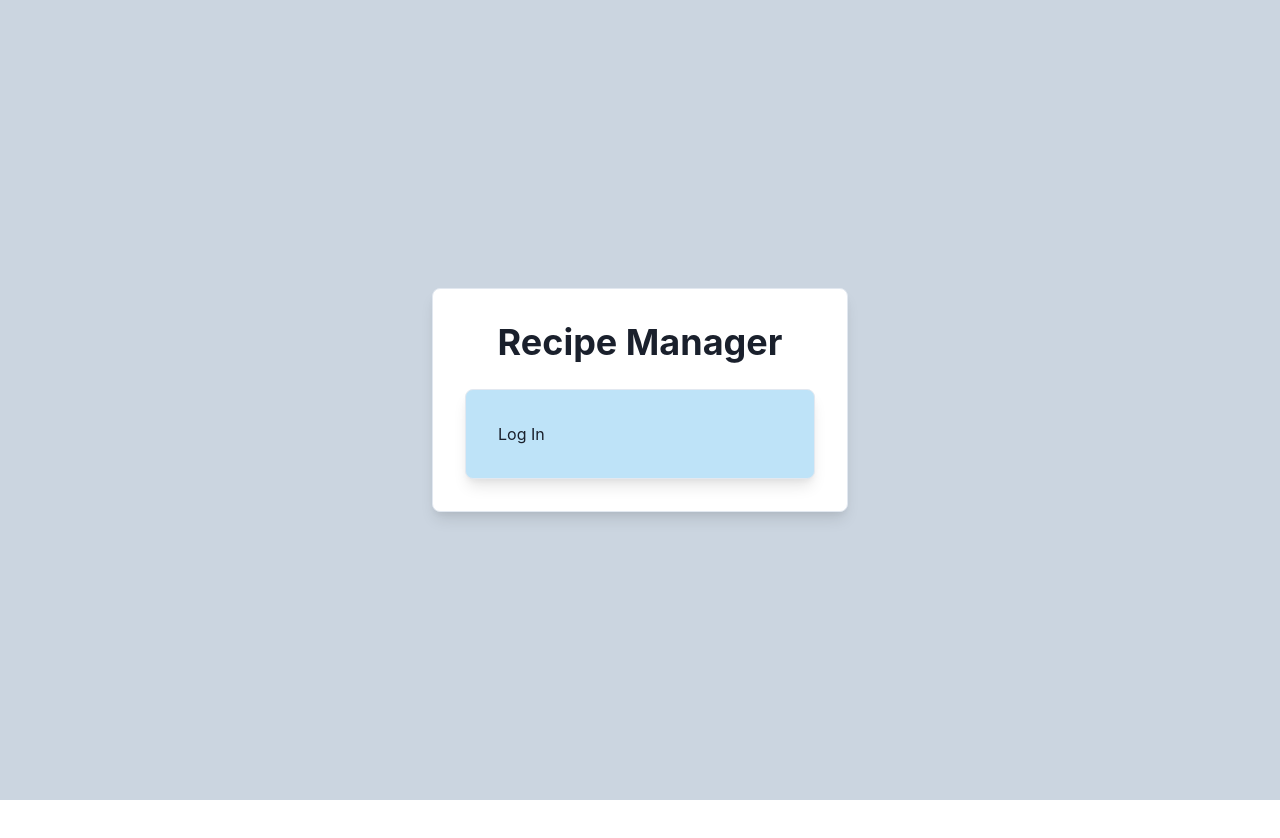
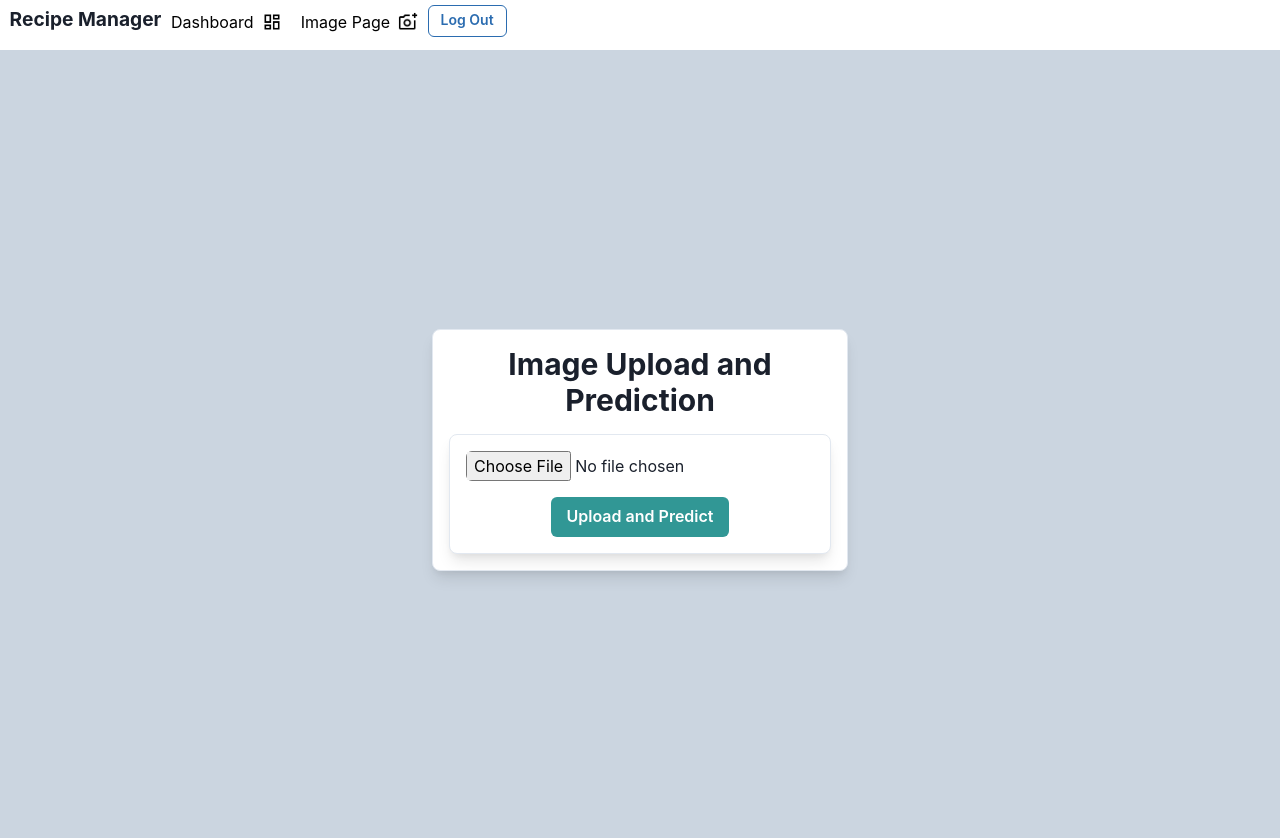
Before and after one commit to James-J-Barry/HopHacks24, a React (Vite) app in the folder recipe-scraping-project/: page /image-upload-page in a window 1280 px wide. Before the commit this address led to /. Shown: the top 838 px of the page. Before the commit the page ends 800 px from the top, so only its background shows below. Built offline with nearby package versions, Linux system fonts and the light colour scheme.

Commit message:
Removed auth stuff

```diff
--- a/recipe-scraping-project/src/App.tsx
+++ b/recipe-scraping-project/src/App.tsx
@@ -5,56 +5,22 @@ import {
     Navigate,
 } from "react-router-dom";
 import { ChakraProvider } from "@chakra-ui/react";
-import { useAuth0 } from "@auth0/auth0-react";
 import { NavbarComponent } from "./components/navbar/navbar-component";
 import LoginPage from "./pages/login-page";
 import DashboardPage from "./pages/dashboard-page";
 import ImageUploadPage from "./pages/image-upload-page";
 
 export default function App() {
-    const { isAuthenticated, isLoading } = useAuth0();
-
-    if (isLoading) {
-        return <div>Loading...</div>;
-    }
-
     return (
         <ChakraProvider>
             <Router>
-                {/* Show Navbar only if the user is authenticated */}
-                {isAuthenticated && <NavbarComponent />}
+                {/* Always show Navbar */}
+                <NavbarComponent />
                 <Routes>
-                    {/* Default route: if not authenticated, go to login */}
-                    <Route
-                        path="/"
-                        element={
-                            isAuthenticated ? (
-                                <Navigate to="/dashboard" />
-                            ) : (
-                                <LoginPage />
-                            )
-                        }
-                    />
-                    <Route
-                        path="/dashboard"
-                        element={
-                            isAuthenticated ? (
-                                <DashboardPage />
-                            ) : (
-                                <Navigate to="/" />
-                            )
-                        }
-                    />
-                    <Route
-                        path="/upload-image"
-                        element={
-                            isAuthenticated ? (
-                                <ImageUploadPage />
-                            ) : (
-                                <Navigate to="/" />
-                            )
-                        }
-                    />
+                    {/* Default route: Go to login */}
+                    <Route path="/" element={<LoginPage />} />
+                    <Route path="/dashboard-page" element={<DashboardPage />} />
+                    <Route path="/image-upload-page" element={<ImageUploadPage />} />
                     {/* Redirect any unknown route to login */}
                     <Route path="*" element={<Navigate to="/" />} />
                 </Routes>
--- a/recipe-scraping-project/src/components/auth-logout-component.tsx
+++ b/recipe-scraping-project/src/components/auth-logout-component.tsx
@@ -1,19 +1,14 @@
 import { useAuth0 } from "@auth0/auth0-react";
-import { Box } from "@chakra-ui/react";
+import { Button } from "@chakra-ui/react";
 
 export function AuthLogout() {
     const { logout } = useAuth0();
 
     return (
-        <Box
-            p={8}
-            borderWidth={1}
-            borderRadius="lg"
-            boxShadow="lg"
-            w="100%"
-            backgroundColor={"blue.100"}
-        >
-            <button
+        <Button
+            size="sm"
+            variant="outline"
+            colorScheme="blue"
             onClick={() =>
                 logout({
                     logoutParams: { returnTo: window.location.origin },
@@ -21,7 +16,6 @@ export function AuthLogout() {
             }
         >
             Log Out
-            </button>
-        </Box>
+        </Button>
     );
 }
--- a/recipe-scraping-project/src/components/auth-profile-component.tsx
+++ b/recipe-scraping-project/src/components/auth-profile-component.tsx
@@ -1,7 +1,7 @@
 import { useAuth0 } from "@auth0/auth0-react";
 import { Flex } from "@chakra-ui/react";
 
-export function AuthProfile() {
+export default function AuthProfile() {
     const { user, isAuthenticated, isLoading } = useAuth0();
 
     if (isLoading) {
--- a/recipe-scraping-project/src/components/image-upload.component.tsx
+++ b/recipe-scraping-project/src/components/image-upload.component.tsx
@@ -1,15 +1,28 @@
 import React, { useState } from "react";
 import imagePredictionService from "../shared/services/image-prediction.service";
+import {
+    Box,
+    Button,
+    Input,
+    Image,
+    Text,
+    VStack,
+    Alert,
+    AlertIcon,
+} from "@chakra-ui/react";
 
 export function ImageUpload() {
     const [selectedFile, setSelectedFile] = useState<File | null>(null);
+    const [previewUrl, setPreviewUrl] = useState<string | null>(null);
     const [prediction, setPrediction] = useState<string>("");
     const [loading, setLoading] = useState<boolean>(false);
     const [error, setError] = useState<string>("");
 
     const handleFileChange = (event: React.ChangeEvent<HTMLInputElement>) => {
         if (event.target.files && event.target.files[0]) {
-            setSelectedFile(event.target.files[0]);
+            const file = event.target.files[0];
+            setSelectedFile(file);
+            setPreviewUrl(URL.createObjectURL(file));
         }
     };
 
@@ -35,13 +48,41 @@ export function ImageUpload() {
     };
 
     return (
-        <div>
-            <input type="file" accept="image/*" onChange={handleFileChange} />
-            <button onClick={handleUpload} disabled={loading}>
-                {loading ? "Uploading..." : "Upload and Predict"}
-            </button>
-            {prediction && <p>Prediction: {prediction}</p>}
-            {error && <p style={{ color: "red" }}>{error}</p>}
-        </div>
+        <Box p={4} borderWidth={1} borderRadius="lg" boxShadow="lg" bg="white">
+            <VStack spacing={4}>
+                <Input
+                    type="file"
+                    accept="image/*"
+                    onChange={handleFileChange}
+                    variant="unstyled"
+                />
+                {previewUrl && (
+                    <Image
+                        src={previewUrl}
+                        alt="Selected file"
+                        maxH="200px"
+                        borderRadius="md"
+                    />
+                )}
+                <Button
+                    colorScheme="teal"
+                    onClick={handleUpload}
+                    isLoading={loading}
+                >
+                    Upload and Predict
+                </Button>
+                {prediction && (
+                    <Text fontSize="lg" fontWeight="bold">
+                        Prediction: {prediction}
+                    </Text>
+                )}
+                {error && (
+                    <Alert status="error">
+                        <AlertIcon />
+                        {error}
+                    </Alert>
+                )}
+            </VStack>
+        </Box>
     );
 }
--- a/recipe-scraping-project/src/components/navbar/navbar-component.tsx
+++ b/recipe-scraping-project/src/components/navbar/navbar-component.tsx
@@ -1,17 +1,15 @@
 import { Navbar, Nav, Container } from "react-bootstrap";
 import "./navbar-component.css";
-import { useAuth0 } from "@auth0/auth0-react";
 import { Flex } from "@chakra-ui/react";
-import { AuthProfile } from "../auth-profile-component";
+import AuthProfile from "../auth-profile-component";
 import { AuthLogout } from "../auth-logout-component";
 
 export function NavbarComponent() {
-    const { logout } = useAuth0(); // Import the logout function from useAuth0
     return (
         <Navbar bg="light" expand="lg" fixed="top" className="navbar">
             <Container fluid>
                 <Flex display="flex" flexDirection="row">
-                    <Navbar.Brand href="#home" className="navbar-brand">
+                    <Navbar.Brand className="navbar-brand">
                         Recipe Manager
                     </Navbar.Brand>
                     <Navbar.Toggle aria-controls="navbarSupportedContent" />
@@ -22,7 +20,7 @@ export function NavbarComponent() {
                         <Nav className="mr-auto">
                             <Flex display="flex" flexDirection="row">
                                 <Nav.Link
-                                    href="/dashboard"
+                                    href="/dashboard-page"
                                     className="custom-nav-link"
                                 >
                                     Dashboard
@@ -44,8 +42,8 @@ export function NavbarComponent() {
                                     />
                                 </Nav.Link>
                                 <AuthProfile />
-                                {/* <AuthLogout /> */}
-                                <button
+                                <AuthLogout />
+                                {/* <button
                                     onClick={() =>
                                         logout({
                                             logoutParams: {
@@ -56,7 +54,7 @@ export function NavbarComponent() {
                                     }
                                 >
                                     Log Out
-                                </button>
+                                </button> */}
                             </Flex>
                         </Nav>
                     </Navbar.Collapse>
--- a/recipe-scraping-project/src/pages/image-upload-page.tsx
+++ b/recipe-scraping-project/src/pages/image-upload-page.tsx
@@ -1,17 +1,24 @@
 import { ImageUpload } from "../components/image-upload.component";
-import { NavbarComponent } from "../components/navbar/navbar-component";
-import { Container, Flex } from "@chakra-ui/react";
+import { Container, Flex, Heading, Box } from "@chakra-ui/react";
 
 export default function ImageUploadPage() {
     return (
-        <div className="App">
-            <NavbarComponent />
-            <Flex minH="100vh" align="center" justify="center" bg="gray.300">
-                <Container maxW="md" centerContent>
-                    HELP
+        <Flex minH="100vh" align="center" justify="center" bg="gray.300">
+            <Container maxW="md" centerContent>
+                <Box
+                    p={4}
+                    borderWidth={1}
+                    borderRadius="lg"
+                    boxShadow="lg"
+                    bg="white"
+                    w="100%"
+                >
+                    <Heading as="h2" size="lg" mb={4} textAlign="center">
+                        Image Upload and Prediction
+                    </Heading>
                     <ImageUpload />
-                </Container>
-            </Flex>
-        </div>
+                </Box>
+            </Container>
+        </Flex>
     );
 }
--- a/recipe-scraping-project/src/pages/login-page.tsx
+++ b/recipe-scraping-project/src/pages/login-page.tsx
@@ -1,28 +1,7 @@
-import { useNavigate } from "react-router-dom";
-import { useAuth0 } from "@auth0/auth0-react";
-import {
-    Box,
-    Heading,
-    Spinner,
-    Flex,
-    Container,
-    Center,
-} from "@chakra-ui/react";
+import { Flex, Box, Heading, Container, Center } from "@chakra-ui/react";
 import { AuthLogin } from "../components/auth-login-component";
 
 export default function LoginPage() {
-    const { isAuthenticated, isLoading, error } = useAuth0();
-    const navigate = useNavigate();
-
-    if (isLoading) {
-        return <Spinner />;
-    }
-
-    if (isAuthenticated) {
-        // If already authenticated, navigate to the dashboard
-        navigate("/dashboard");
-    }
-
     return (
         <Flex minH="100vh" align="center" justify="center" bg="gray.300">
             <Container maxW="md" centerContent>
@@ -37,13 +16,9 @@ export default function LoginPage() {
                     <Center mb={6}>
                         <Heading>Recipe Manager</Heading>
                     </Center>
-                    <Heading
-                        as="h2"
-                        size="lg"
-                        mb={6}
-                        textAlign="center"
-                    ></Heading>
-
+                    <Heading as="h2" size="lg" mb={6} textAlign="center">
+                        Please Log In
+                    </Heading>
                     <AuthLogin />
                 </Box>
             </Container>
```
Lines whose indentation alone changed are shown as unchanged.
